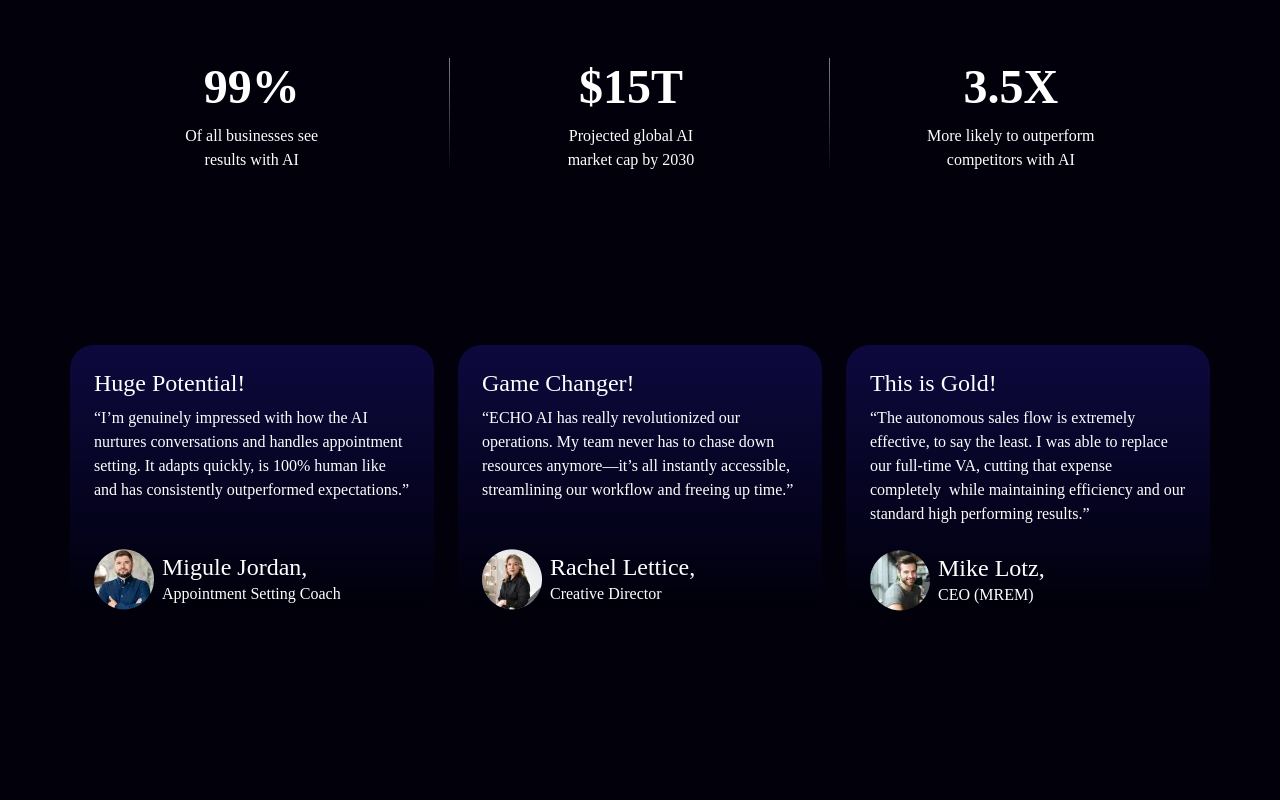
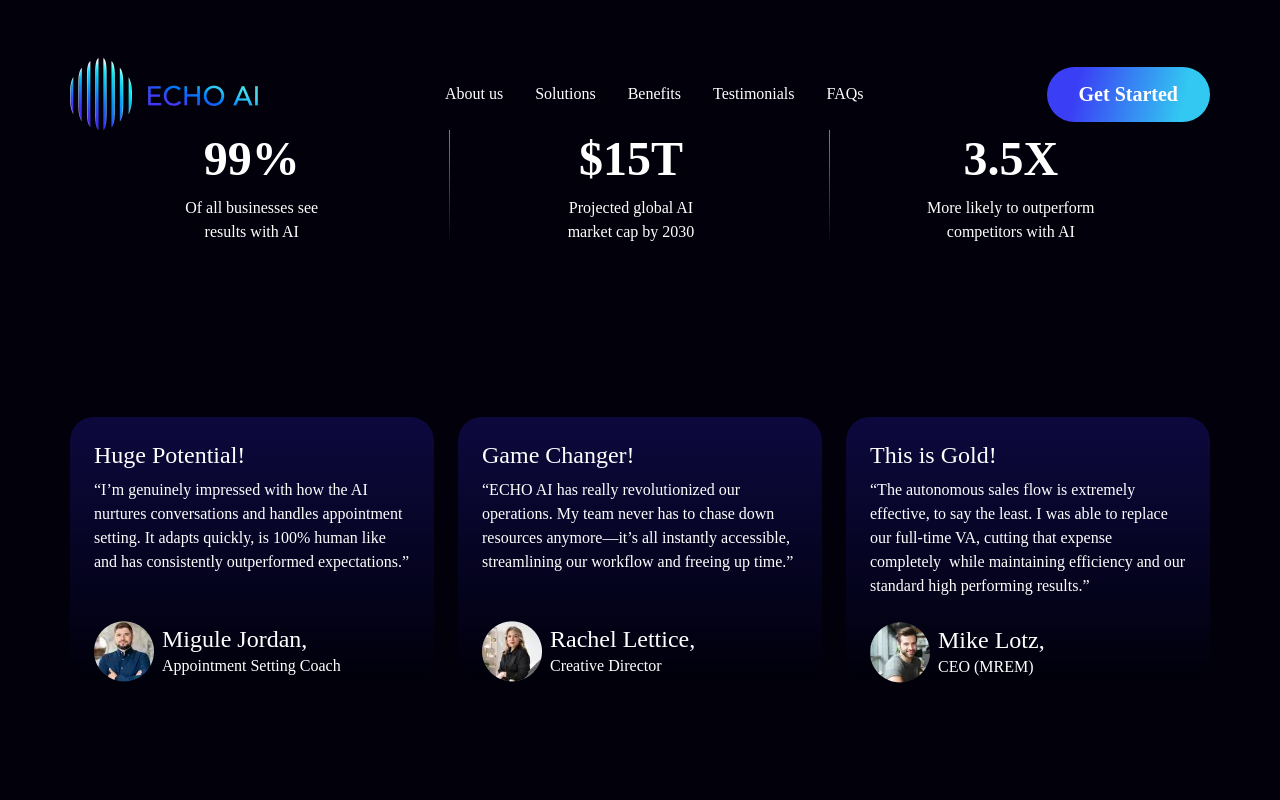
Before and after one commit to tusharswami534/echo-ai, a React (Create React App) app: page / in a window 1280 px wide. Shown: the top 800 px of the page. Built offline with nearby package versions, Linux system fonts and the light colour scheme.

Commit message:
Header complete

```diff
--- a/src/App.css
+++ b/src/App.css
@@ -1,7 +1,3 @@
-.bg-linear-gradient{
-    background-image: linear-gradient(180deg, rgba(59, 40, 246, 0.22) 0%, rgba(59, 40, 246, 0) 100%);
-}
-
 .swiper-pagination span{
     background-color: white ;
     width: 16px;
@@ -24,3 +20,5 @@
     border-image-source: linear-gradient(180deg, rgba(255, 255, 255, 0.5) 0%, rgba(255, 255, 255, 0) 100%);
     border-image-slice: 1;
 }
+
+/* box-shadow: 0px 0px 12px 0px #BF97FF3D inset; */
--- a/src/common/Header.jsx
+++ b/src/common/Header.jsx
@@ -0,0 +1,68 @@
+import React, { useEffect, useState } from "react";
+import Logo from "../assets/image/webp/logo.webp";
+import { HEADER_LIST } from "../utils/helper";
+
+const Header = () => {
+  const [open , setOpen] = useState(false);
+  const handleOpen = () => {
+        setOpen(!open)
+  }
+
+  useEffect(() => {
+    document.body.style.overflow = open ? "hidden" : "unset";
+  }, [open]);
+
+  return (
+    <div className="bg-transparent relative px-5">
+      <div className="max-w-[1140px] flex justify-between items-center mx-auto">
+        <a href="/">
+          <img
+            className="max-w-[192px] max-md:max-w-[150px] max-sm:max-w-[120px]"
+            src={Logo}
+            alt="logo"
+          />
+        </a>
+        <div
+          className={`flex justify-center gap-8 items-center max-lg:flex-col max-lg:items-center max-lg:w-full max-lg:h-full max-lg:bg-dark-blue z-40 max-lg:fixed max-lg:top-0 max-lg:left-full max-lg:transition-all max-lg:duration-300 ${ open ? 'max-lg:!left-0' : ''}`}
+        >
+          {HEADER_LIST.map((item, index) => (
+            <a onClick={() => setOpen(false)}
+              className="text-white hover:scale-105 transition-all duration-300"
+              key={index}
+              href={item.url}
+            >
+              {item.name}
+            </a>
+          ))}
+          <button className="font-semibold lg:hidden text-xl text-white bg-button-gradient py-[13.5px] px-8 rounded-[57px]">
+            Get Started
+          </button>
+        </div>
+        <button className="font-semibold text-xl max-lg:hidden text-white bg-button-gradient py-[13.5px] px-8 rounded-[57px]">
+          Get Started
+        </button>
+        <button
+          onClick={handleOpen}
+          className="overflow-hidden relative z-50 lg:hidden size-6 flex flex-col justify-between items-center"
+        >
+          <span
+            className={`bg-white rounded-md w-8 h-0.5 block transition-all duration-300 ${
+              open ? "translate-x-10" : ""
+            }`}
+          ></span>
+          <span
+            className={`bg-white rounded-md after:rounded-lg w-8 h-0.5 block relative after:bg-white after:absolute after:top-0 after:left-0 after:w-full after:h-0.5 after:transition-all after:duration-300 transition-all duration-300 ${open ? "rotate-45 after:rotate-90" : ""
+            }`}
+          ></span>
+          <span
+            className={`bg-white rounded-md w-8 h-0.5 block transition-all duration-300 ${
+              open ? "-translate-x-10" : ""
+            }`}
+          ></span>
+        </button>
+      </div>
+    </div>
+  );
+};
+
+export default Header;
--- a/src/components/home/ResultsAi.jsx
+++ b/src/components/home/ResultsAi.jsx
@@ -1,10 +1,12 @@
 import React from 'react'
 import { RESULTS_AI_LIST } from '../../utils/helper'
 import CommonHeading from '../../common/CommonHeading'
+import Header from '../../common/Header'
 
 const ResultsAi = () => {
   return (
     <div className='bg-dark-blue -mb-0.5 pt-[58px]'>
+        <Header/>
         <div className='max-w-[1138px] mx-auto'>
             <div className='flex max-lg:flex-wrap justify-center gap-y-10 max-md:gap-[30px]'>
                 {RESULTS_AI_LIST.map((item , index) => (
--- a/src/components/home/Testimonials.jsx
+++ b/src/components/home/Testimonials.jsx
@@ -37,7 +37,7 @@
       >
         {TESTIMONIALS_LIST.map((item , index) => (
         <SwiperSlide className='max-w-[364px]' key={index}>
-            <div className='p-[24px_24px_0px_24px] rounded-3xl bg-linear-gradient max-w-[364px] '>
+            <div className='p-[24px_24px_0px_24px] rounded-3xl bg-slider-gradient max-w-[364px] '>
                 <h3 className='text-white pb-[8.39px] text-2xl leading-[28.8px] max-md:leading-[24px] max-lg:text-xl max-md:text-lg'>{item.heading}</h3>
                 <p className={`text-white  max-md:text-sm ${index === 2 ? 'pb-6' : 'pb-[47px]'}`}>{item.subHeading}</p>
                 <div className='flex gap-2 items-center'>
--- a/src/utils/helper.js
+++ b/src/utils/helper.js
@@ -6,82 +6,103 @@
 export const FAQ_DATA_LIST = [
 
     {
-        heading : 'What is AI Automation?',
-        subHeading : 'AI automation leverages artificial intelligence to perform tasks traditionally requiring human intelligence, such as learning, data analysis, and decision-making. In a business context, it offers limitless potential, from optimizing operational efficiency to enhancing customer experience. It’s like having a digital assistant that works 24/7, processing information and making decisions based on data and learned experiences.',
+        heading: 'What is AI Automation?',
+        subHeading: 'AI automation leverages artificial intelligence to perform tasks traditionally requiring human intelligence, such as learning, data analysis, and decision-making. In a business context, it offers limitless potential, from optimizing operational efficiency to enhancing customer experience. It’s like having a digital assistant that works 24/7, processing information and making decisions based on data and learned experiences.',
     },
 
     {
-        heading : 'How can AI Automation help me scale my business?',
-        subHeading : 'AI automation leverages artificial intelligence to perform tasks traditionally requiring human intelligence, such as learning, data analysis, and decision-making. In a business context, it offers limitless potential, from optimizing operational efficiency to enhancing customer experience. It’s like having a digital assistant that works 24/7, processing information and making decisions based on data and learned experiences.',
+        heading: 'How can AI Automation help me scale my business?',
+        subHeading: 'AI automation leverages artificial intelligence to perform tasks traditionally requiring human intelligence, such as learning, data analysis, and decision-making. In a business context, it offers limitless potential, from optimizing operational efficiency to enhancing customer experience. It’s like having a digital assistant that works 24/7, processing information and making decisions based on data and learned experiences.',
     },
 
     {
-        heading : 'How does ECHO AI ensure their AI solutions are tailored to my business?',
-        subHeading : 'AI automation leverages artificial intelligence to perform tasks traditionally requiring human intelligence, such as learning, data analysis, and decision-making. In a business context, it offers limitless potential, from optimizing operational efficiency to enhancing customer experience. It’s like having a digital assistant that works 24/7, processing information and making decisions based on data and learned experiences.',
+        heading: 'How does ECHO AI ensure their AI solutions are tailored to my business?',
+        subHeading: 'AI automation leverages artificial intelligence to perform tasks traditionally requiring human intelligence, such as learning, data analysis, and decision-making. In a business context, it offers limitless potential, from optimizing operational efficiency to enhancing customer experience. It’s like having a digital assistant that works 24/7, processing information and making decisions based on data and learned experiences.',
     },
 
     {
-        heading : 'How does ECHO AI ensure their AI solutions are tailored to my business?',
-        subHeading : 'AI automation leverages artificial intelligence to perform tasks traditionally requiring human intelligence, such as learning, data analysis, and decision-making. In a business context, it offers limitless potential, from optimizing operational efficiency to enhancing customer experience. It’s like having a digital assistant that works 24/7, processing information and making decisions based on data and learned experiences.',
+        heading: 'How does ECHO AI ensure their AI solutions are tailored to my business?',
+        subHeading: 'AI automation leverages artificial intelligence to perform tasks traditionally requiring human intelligence, such as learning, data analysis, and decision-making. In a business context, it offers limitless potential, from optimizing operational efficiency to enhancing customer experience. It’s like having a digital assistant that works 24/7, processing information and making decisions based on data and learned experiences.',
     },
 
     {
-        heading : 'How much do your AI Automation solutions cost?',
-        subHeading : 'AI automation leverages artificial intelligence to perform tasks traditionally requiring human intelligence, such as learning, data analysis, and decision-making. In a business context, it offers limitless potential, from optimizing operational efficiency to enhancing customer experience. It’s like having a digital assistant that works 24/7, processing information and making decisions based on data and learned experiences.',
+        heading: 'How much do your AI Automation solutions cost?',
+        subHeading: 'AI automation leverages artificial intelligence to perform tasks traditionally requiring human intelligence, such as learning, data analysis, and decision-making. In a business context, it offers limitless potential, from optimizing operational efficiency to enhancing customer experience. It’s like having a digital assistant that works 24/7, processing information and making decisions based on data and learned experiences.',
     },
 
     {
-        heading : 'Sounds good, so how do I get started? ',
-        subHeading : 'AI automation leverages artificial intelligence to perform tasks traditionally requiring human intelligence, such as learning, data analysis, and decision-making. In a business context, it offers limitless potential, from optimizing operational efficiency to enhancing customer experience. It’s like having a digital assistant that works 24/7, processing information and making decisions based on data and learned experiences.',
+        heading: 'Sounds good, so how do I get started? ',
+        subHeading: 'AI automation leverages artificial intelligence to perform tasks traditionally requiring human intelligence, such as learning, data analysis, and decision-making. In a business context, it offers limitless potential, from optimizing operational efficiency to enhancing customer experience. It’s like having a digital assistant that works 24/7, processing information and making decisions based on data and learned experiences.',
     },
 ]
 
-export const TESTIMONIALS_LIST = [
-    {
-        heading : 'Huge Potential!' ,
-        subHeading : '“I’m genuinely impressed with how the AI nurtures conversations and handles appointment setting. It adapts quickly, is 100% human like and has consistently outperformed expectations.”' ,
-        profileImage : MiguleJordan,
-        ProfileName : 'Migule Jordan,',
-        ProfileDesignation : 'Appointment Setting Coach'
+export const TESTIMONIALS_LIST = [{
+        heading: 'Huge Potential!',
+        subHeading: '“I’m genuinely impressed with how the AI nurtures conversations and handles appointment setting. It adapts quickly, is 100% human like and has consistently outperformed expectations.”',
+        profileImage: MiguleJordan,
+        ProfileName: 'Migule Jordan,',
+        ProfileDesignation: 'Appointment Setting Coach'
     },
     {
-        heading : 'Game Changer!' ,
-        subHeading : '“ECHO AI has really revolutionized our operations. My team never has to chase down resources anymore—it’s all instantly accessible, streamlining our workflow and freeing up time.”' ,
-        profileImage : RachelLettice,
-        ProfileName : 'Rachel Lettice,',
-        ProfileDesignation : 'Creative Director'
+        heading: 'Game Changer!',
+        subHeading: '“ECHO AI has really revolutionized our operations. My team never has to chase down resources anymore—it’s all instantly accessible, streamlining our workflow and freeing up time.”',
+        profileImage: RachelLettice,
+        ProfileName: 'Rachel Lettice,',
+        ProfileDesignation: 'Creative Director'
     },
     {
-        heading : 'This is Gold!' ,
-        subHeading : '“The autonomous sales flow is extremely effective, to say the least. I was able to replace our full-time VA, cutting that expense completely  while maintaining efficiency and our standard high performing results.”' ,
-        profileImage : MikeLotz,
-        ProfileName : 'Mike Lotz,',
-        ProfileDesignation : 'CEO (MREM)'
+        heading: 'This is Gold!',
+        subHeading: '“The autonomous sales flow is extremely effective, to say the least. I was able to replace our full-time VA, cutting that expense completely  while maintaining efficiency and our standard high performing results.”',
+        profileImage: MikeLotz,
+        ProfileName: 'Mike Lotz,',
+        ProfileDesignation: 'CEO (MREM)'
     },
 ]
 
 export const FOOTER_LIST = [
-    'About us' ,
-    'Solutions' ,
+    'About us',
+    'Solutions',
     'Benefits',
     'Testimonials',
     'FAQs'
 ]
 
-export const RESULTS_AI_LIST = [
-    {
-        heading : '99%',
-        subHeading : 'Of all businesses see results with AI'
+export const RESULTS_AI_LIST = [{
+        heading: '99%',
+        subHeading: 'Of all businesses see results with AI'
     },
 
     {
-        heading : '$15T',
-        subHeading : 'Projected global AI market cap by 2030'
+        heading: '$15T',
+        subHeading: 'Projected global AI market cap by 2030'
     },
 
     {
-        heading : '3.5X',
-        subHeading : 'More likely to outperform competitors with AI'
+        heading: '3.5X',
+        subHeading: 'More likely to outperform competitors with AI'
     },
 
 ]
+
+export const HEADER_LIST = [{
+        name: 'About us',
+        url: '#about-us'
+    },
+    {
+        name: 'Solutions',
+        url: '#solutions'
+    },
+    {
+        name: 'Benefits',
+        url: '#benefits'
+    },
+    {
+        name: 'Testimonials',
+        url: '#testimonials'
+    },
+
+    {
+        name: 'FAQs',
+        url: '#fAQs'
+    },
+]
--- a/tailwind.config.js
+++ b/tailwind.config.js
@@ -9,6 +9,10 @@
         'sky-blue': '#32C7F1',
         'dark-blue'  : '#01000B',
         'light-pink' : '#B3B2B6'
+      },
+      backgroundImage:{
+        'slider-gradient' : 'linear-gradient(180deg, rgba(59, 40, 246, 0.22) 0%, rgba(59, 40, 246, 0) 100%)' ,
+        'button-gradient' : 'linear-gradient(103.52deg, #3A3EF5 18.99%, #32C8F1 82.34%)'
       }
     },
   },
```
Also changed, not shown: src/assets/image/png/logo.png (added), src/assets/image/webp/logo.webp (added), src/components/home/Hero.jsx (added).
